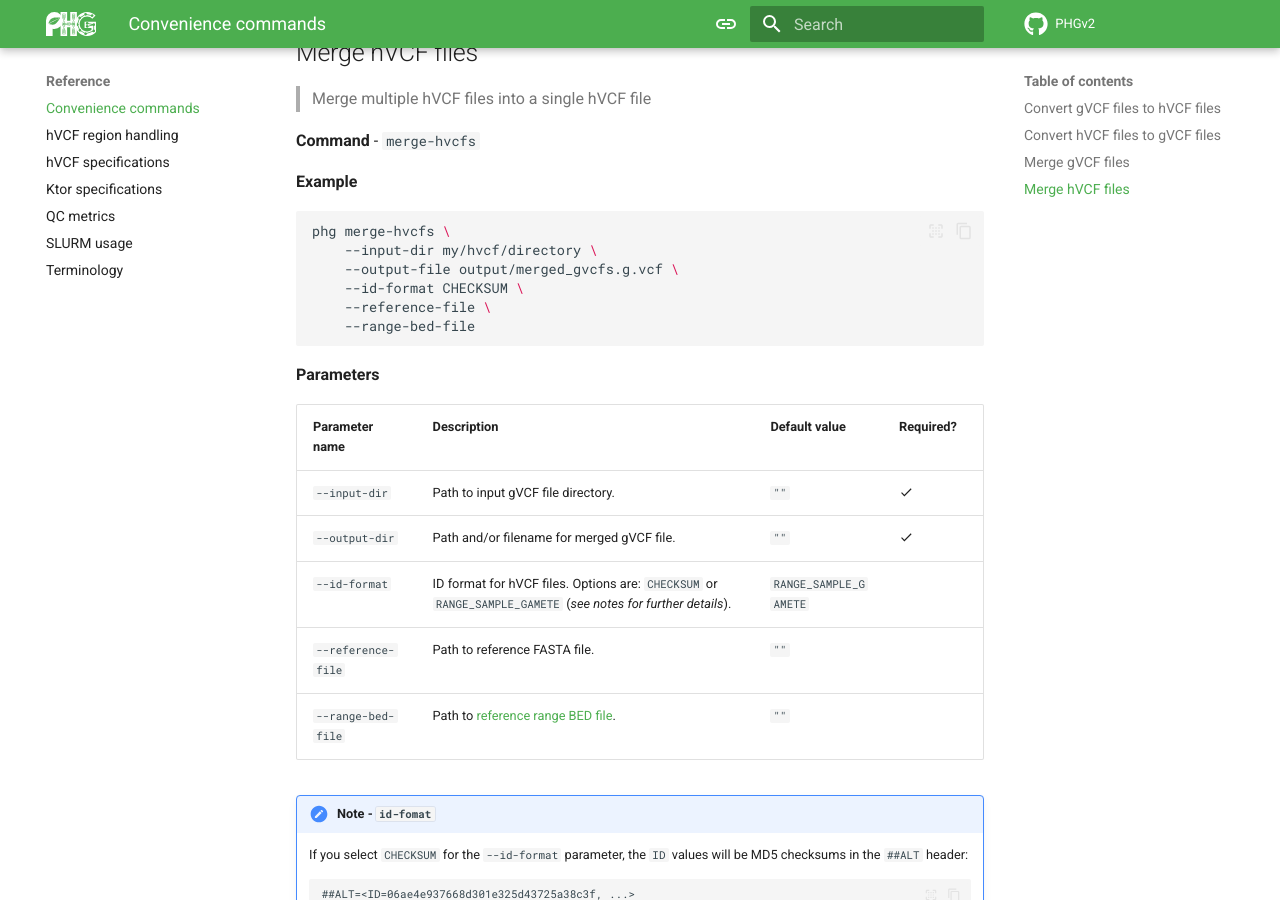
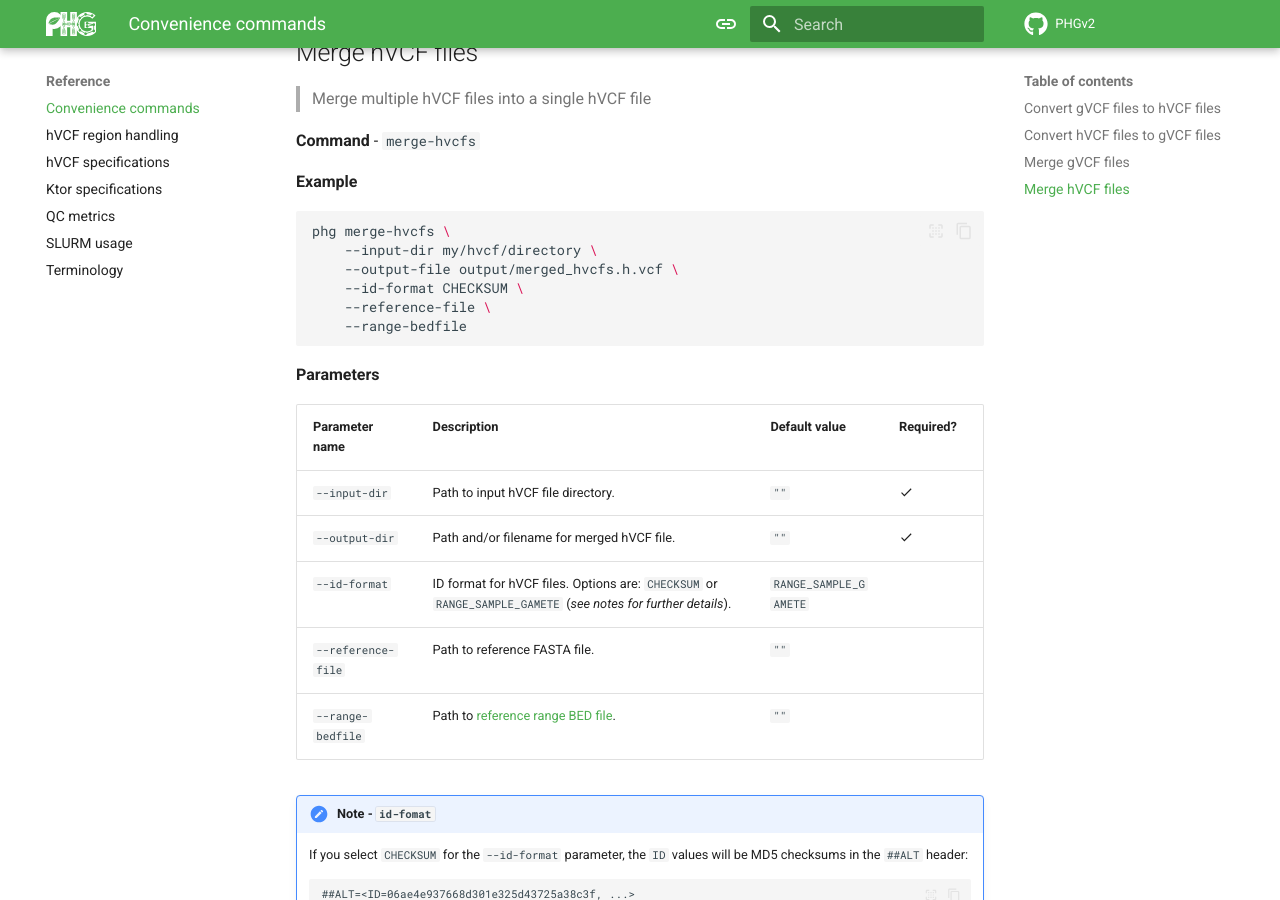
Before and after one commit to maize-genetics/phg_v2, an MkDocs documentation site: the page built from docs/convenience_commands.md, in a window 1280 px wide and 900 px high, scrolled down 2545 px. Built offline with MkDocs 1.6.1 and Material for MkDocs 9.7.7, drawn with Linux system fonts in a browser that asks for light colours; comment, search, counter and statistics services are not loaded.

Commit message:
Fix typos

````diff
--- a/docs/convenience_commands.md
+++ b/docs/convenience_commands.md
@@ -94,21 +94,21 @@ phg merge-gvcfs \
 ```shell
 phg merge-hvcfs \
     --input-dir my/hvcf/directory \
-    --output-file output/merged_gvcfs.g.vcf \
+    --output-file output/merged_hvcfs.h.vcf \
     --id-format CHECKSUM \
     --reference-file \
-    --range-bed-file
+    --range-bedfile
 ```
 
 **Parameters**
 
 | Parameter name     | Description                                                                                                   | Default value         | Required?        |
 |--------------------|---------------------------------------------------------------------------------------------------------------|-----------------------|------------------|
-| `--input-dir`      | Path to input gVCF file directory.                                                                            | `""`                  | :material-check: |
-| `--output-dir`     | Path and/or filename for merged gVCF file.                                                                    | `""`                  | :material-check: |
+| `--input-dir`      | Path to input hVCF file directory.                                                                            | `""`                  | :material-check: |
+| `--output-dir`     | Path and/or filename for merged hVCF file.                                                                    | `""`                  | :material-check: |
 | `--id-format`      | ID format for hVCF files. Options are: `CHECKSUM` or `RANGE_SAMPLE_GAMETE` (_see notes for further details_). | `RANGE_SAMPLE_GAMETE` |                  |
 | `--reference-file` | Path to reference FASTA file.                                                                                 | `""`                  |                  |
-| `--range-bed-file` | Path to [reference range BED file](build_and_load.md#create-reference-ranges).                                | `""`                  |                  |
+| `--range-bedfile`  | Path to [reference range BED file](build_and_load.md#create-reference-ranges).                                | `""`                  |                  |
 
 !!! note "Note - `id-fomat`"
     If you select `CHECKSUM` for the `--id-format` parameter, the `ID`
````
Also changed, not shown: docs/build_and_load.md (+1 -1 lines), docs/hvcf_specifications.md (+1 -1 lines).
